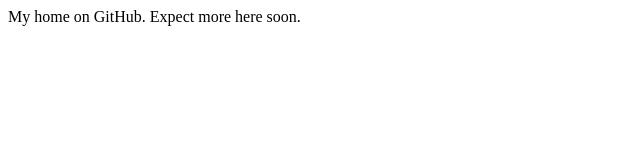
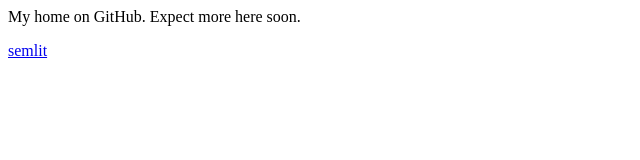
Before and after one commit to fordsfords/fordsfords.github.io, a plain HTML site: page index.html in a window 1280 px wide. Shown: the full height of the page, 0-640 px from the left. Drawn offline with Linux system fonts and the light colour scheme.

Commit message:
Added link

```diff
--- a/index.html
+++ b/index.html
@@ -1,4 +1,5 @@
 <html><head><title>Fordsfords Git Home</title></head>
 <body>
 <p>My home on GitHub.  Expect more here soon.</p>
+<p><a href="semlit/html/">semlit</a></p>
 </body></html>
```
